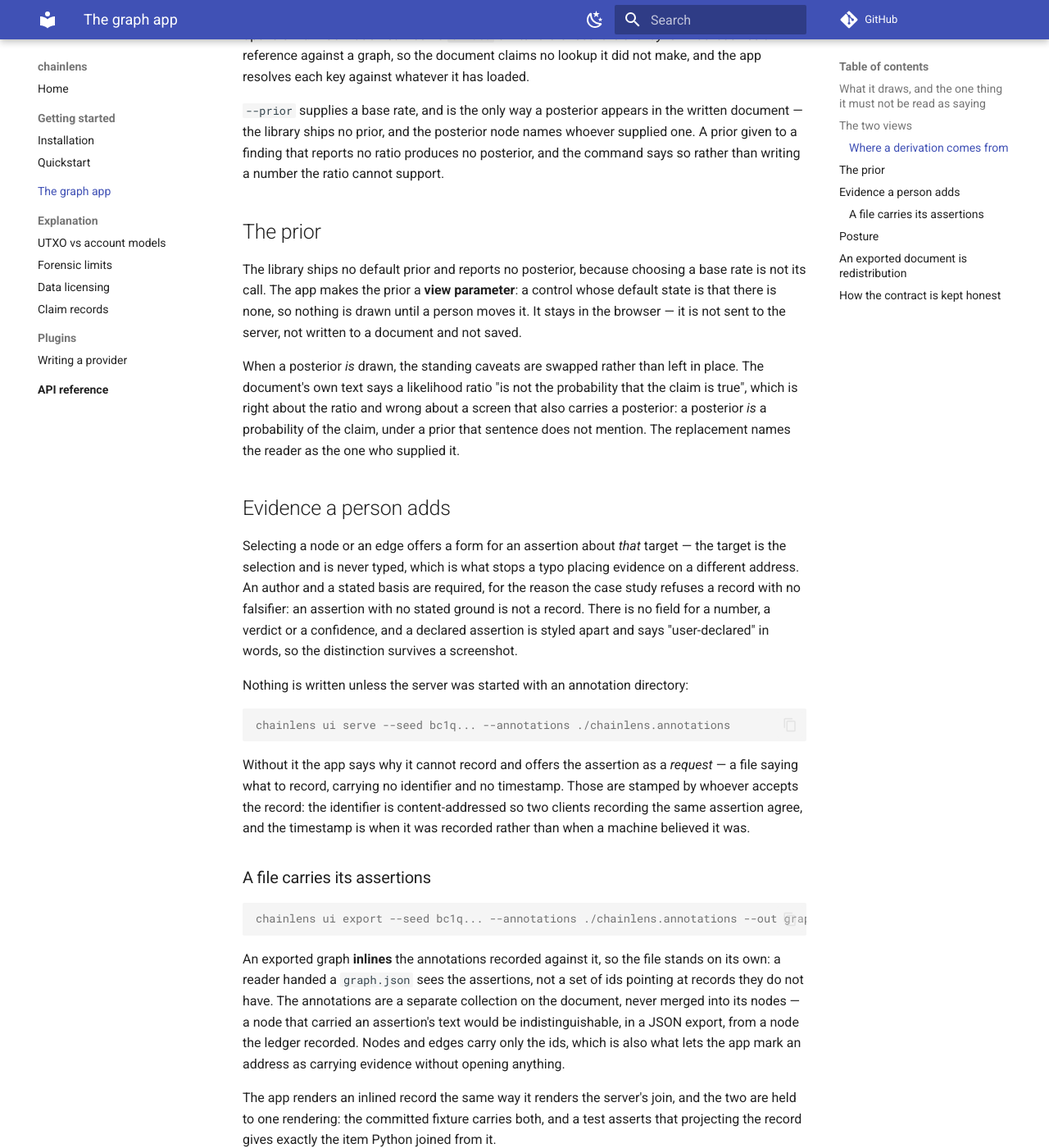
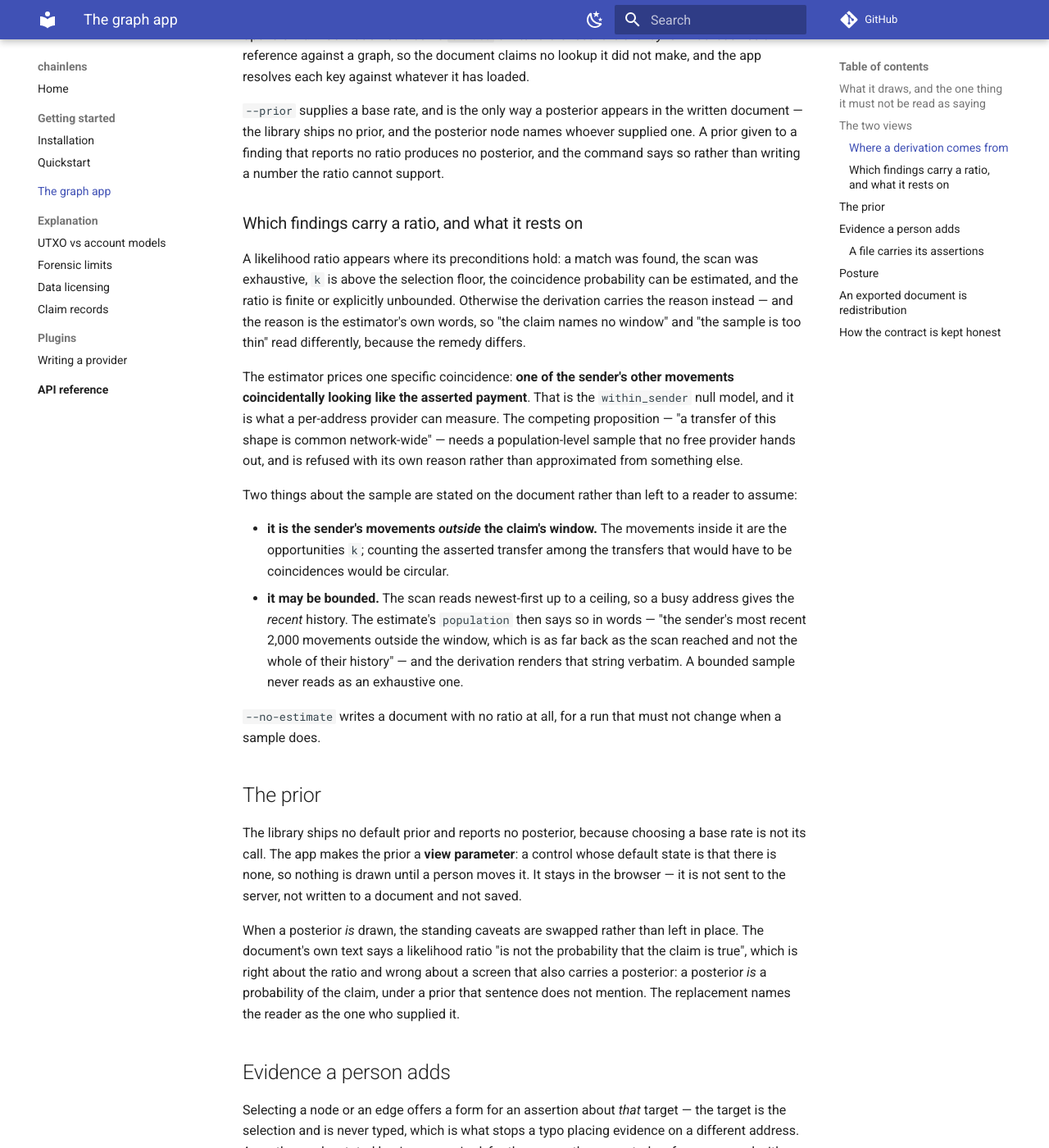
Before and after one commit to PatrickMockridge/chainlens, an MkDocs documentation site: the page built from docs/ui/index.md, in a window 1280 px wide and 1400 px high, scrolled down 2102 px. Shown: the whole window at 82% size. Built offline with MkDocs 1.6.1 and Material for MkDocs 9.7.7, drawn with Linux system fonts in a browser that asks for light colours; comment, search, counter and statistics services are not loaded.

Commit message:
docs(ui): which findings carry a ratio, and what the sample is
The app's page said a derivation shows "the reason no ratio was reported", which
was true when it was written and is now the exception rather than the rule. A reader
needs to know a ratio often *is* reported, and — because the whole point of the
estimator is that its sample is a real sample — what that ratio rests on.

So the page states the preconditions, the null model it can and cannot price, and
the two properties of the sample a reader would otherwise have to assume: that it is
the sender's movements *outside* the window, and that it may be bounded by the scan
ceiling, in which case the document says so in words that the derivation renders
verbatim.

Co-Authored-By: Claude Code <noreply@anthropic.com>

```diff
--- a/docs/ui/index.md
+++ b/docs/ui/index.md
@@ -95,6 +95,34 @@ the library ships no prior, and the posterior node names whoever supplied one. A
 finding that reports no ratio produces no posterior, and the command says so rather than writing a
 number the ratio cannot support.
 
+### Which findings carry a ratio, and what it rests on
+
+A likelihood ratio appears where its preconditions hold: a match was found, the scan was
+exhaustive, `k` is above the selection floor, the coincidence probability can be estimated, and
+the ratio is finite or explicitly unbounded. Otherwise the derivation carries the reason instead —
+and the reason is the estimator's own words, so "the claim names no window" and "the sample is too
+thin" read differently, because the remedy differs.
+
+The estimator prices one specific coincidence: **one of the sender's other movements
+coincidentally looking like the asserted payment**. That is the `within_sender` null model, and it
+is what a per-address provider can measure. The competing proposition — "a transfer of this shape
+is common network-wide" — needs a population-level sample that no free provider hands out, and is
+refused with its own reason rather than approximated from something else.
+
+Two things about the sample are stated on the document rather than left to a reader to assume:
+
+- **it is the sender's movements *outside* the claim's window.** The movements inside it are the
+  opportunities `k`; counting the asserted transfer among the transfers that would have to be
+  coincidences would be circular.
+- **it may be bounded.** The scan reads newest-first up to a ceiling, so a busy address gives the
+  *recent* history. The estimate's `population` then says so in words — "the sender's most recent
+  2,000 movements outside the window, which is as far back as the scan reached and not the whole
+  of their history" — and the derivation renders that string verbatim. A bounded sample never
+  reads as an exhaustive one.
+
+`--no-estimate` writes a document with no ratio at all, for a run that must not change when a
+sample does.
+
 ## The prior
 
 The library ships no default prior and reports no posterior, because choosing a base rate is not
```
